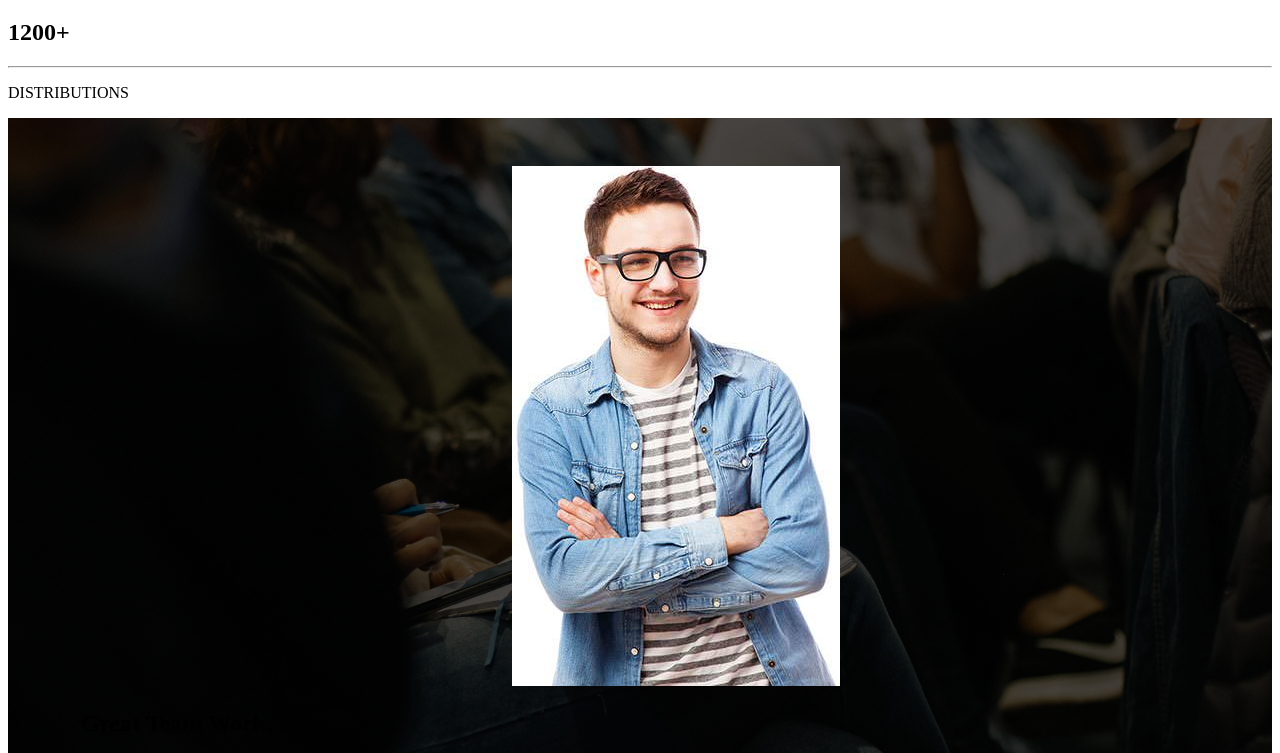
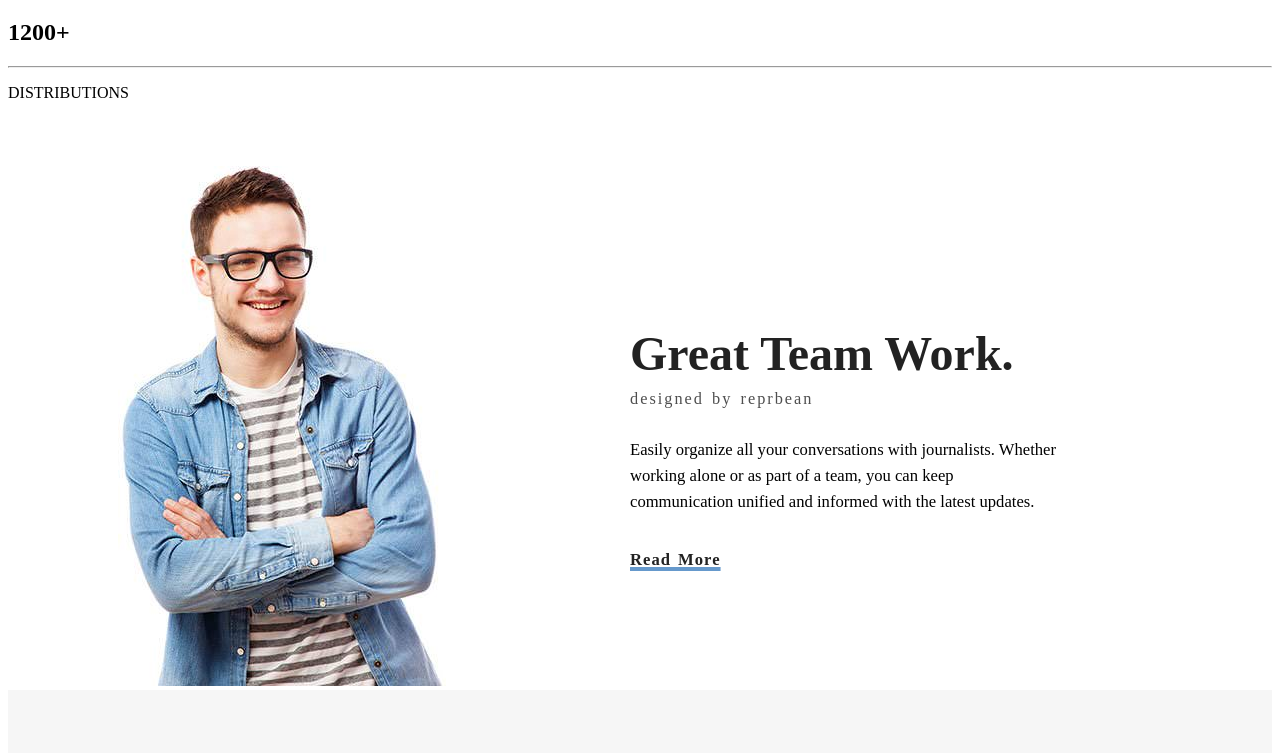
Before and after one commit to Devdesiign/rePrBean, a plain HTML site: page about.html in a window 1280 px wide. Shown: the part 1011-1764 px from the top of the page. Drawn offline with nearby package versions, Linux system fonts and the light colour scheme.

Commit message:
Naming cnflict fixed @About-page

```diff
--- a/about.html
+++ b/about.html
@@ -139,17 +139,16 @@
     <!--Insights Section ends-->
 
     <!--Testimonial section begins-->
-    <section class="testimonial-1 testimonial">
+    <section class="testimonial-2 testimonial">
         <div class="testimonial-img-holder">
-            <img src="ASSETS/testimonial-2-person.jpg" alt="A man" class="testimonial-img" />
+            <img src="ASSETS/testimonial-2-person.jpg" alt="A man" class="testimonial-img">
         </div>
-        <div class="testimonial-1-content">
-            <h1 class="testimonial-1-main">Great Team Work.</h1>
+        <div class="testimonial-2-content">
+            <h1 class="testimonial-2-main">Great Team Work.</h1>
             <p class="company-show">Designed by rePrBean</p>
-            <p class="testimonial-1-sub">
-                Easily organize all your conversations with journalists. Whether
-                working alone or as part of a team, you can keep communication unified
-                and informed with the latest updates.
+            <p class="testimonial-2-sub">
+                Easily organize all your conversations with journalists. Whether working alone
+                or as part of a team, you can keep communication unified and informed with the latest updates.
             </p>
             <a href="#" class="read-more">Read More</a>
         </div>
```
